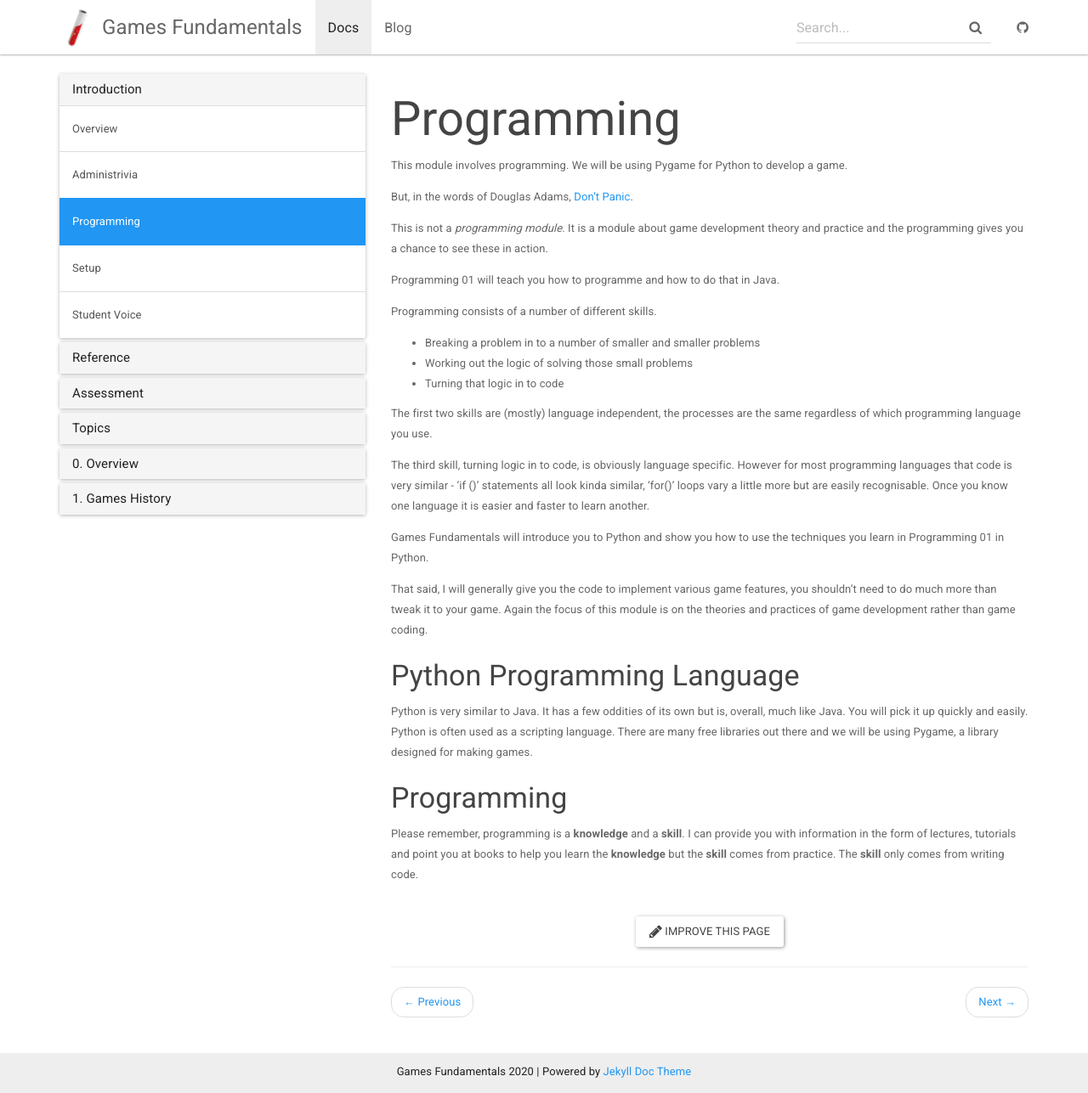
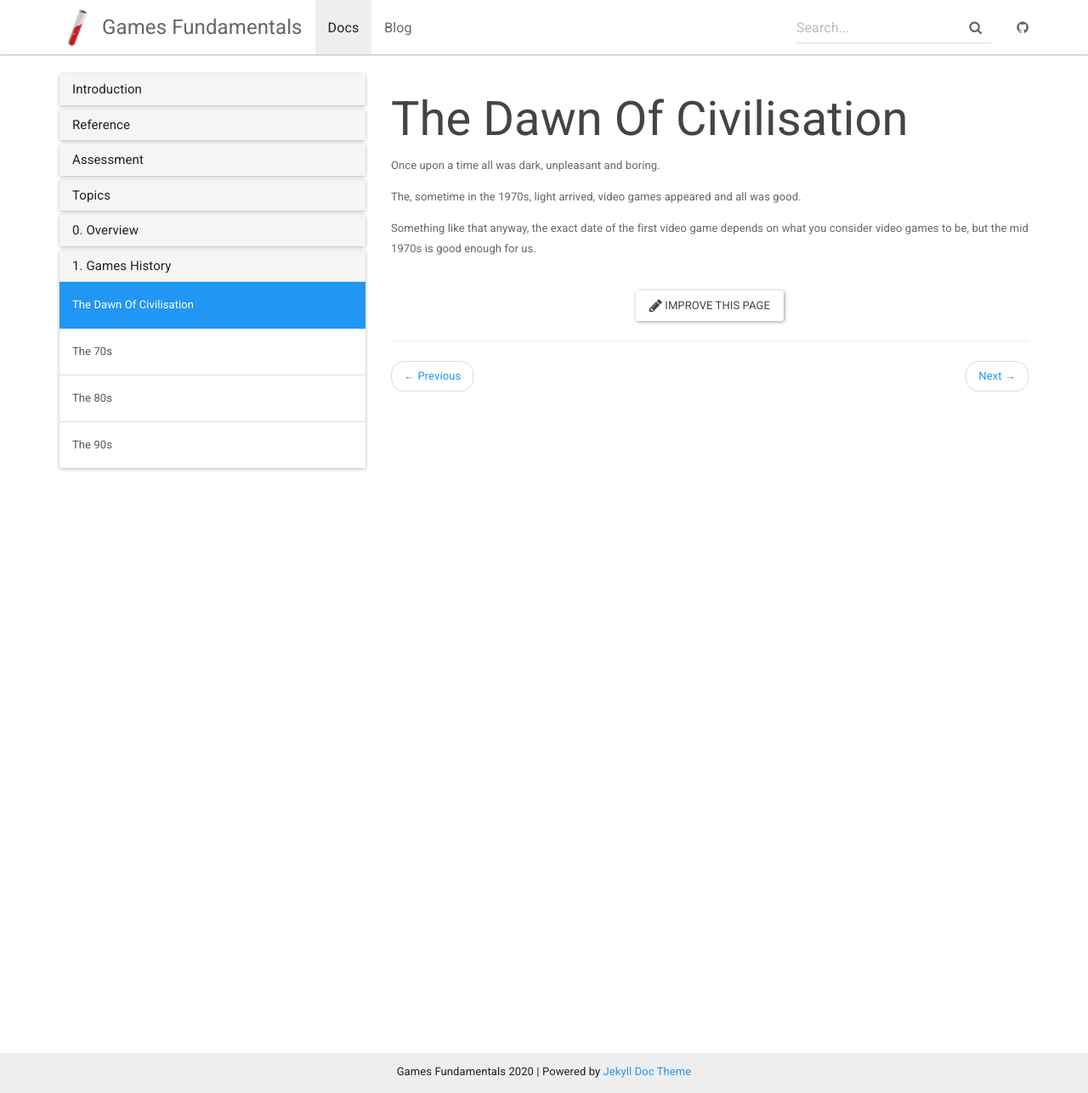
Before and after one commit to andyguestysj/gamefun, a Jekyll site: the page built from _docs/topics/1-history/before.md, in a window 1280 px wide and 1287 px high. Shown: the whole window at 85% size. Built offline with Jekyll 4.4.1, drawn with Linux system fonts in a browser that asks for light colours.

Commit message:
games history

```diff
--- a/_docs/topics/1-history/before.md
+++ b/_docs/topics/1-history/before.md
@@ -1,35 +1,10 @@
 ---
-title: Programming
-permalink: /docs/programming/
+title: The Dawn Of Civilisation
+permalink: /docs/before/
 ---
 
-This module involves programming. We will be using Pygame for Python to develop a game.
+Once upon a time all was dark, unpleasant and boring.
 
-But, in the words of Douglas Adams, [Don't Panic](https://en.wikipedia.org/wiki/The_Hitchhiker%27s_Guide_to_the_Galaxy).
+The, sometime in the 1970s, light arrived, video games appeared and all was good.
 
-This is not a *programming module*. It is a module about game development theory and practice and the programming gives you a chance to see these in action.
-
-Programming 01 will teach you how to programme and how to do that in Java.
-
-Programming consists of a number of different skills.
-* Breaking a problem in to a number of smaller and smaller problems
-* Working out the logic of solving those small problems
-* Turning that logic in to code
-
-The first two skills are (mostly) language independent, the processes are the same regardless of which programming language you use.
-
-The third skill, turning logic in to code, is obviously language specific. However for most programming languages that code is very similar - 'if ()' statements all look kinda similar, 'for()' loops vary a little more but are easily recognisable. Once you know one language it is easier and faster to learn another.
-
-Games Fundamentals will introduce you to Python and show you how to use the techniques you learn in Programming 01 in Python.
-
-That said, I will generally give you the code to implement various game features, you shouldn't need to do much more than tweak it to your game. Again the focus of this module is on the theories and practices of game development rather than game coding.
-
-### Python Programming Language
-
-Python is very similar to Java. It has a few oddities of its own but is, overall, much like Java. You will pick it up quickly and
-easily. Python is often used as a scripting language. There are many free libraries out there and we will be using Pygame, a library designed for making games.
-
-
-### Programming
-
-Please remember, programming is a **knowledge** and a **skill**. I can provide you with information in the form of lectures, tutorials and point you at books to help you learn the **knowledge** but the **skill** comes from practice. The **skill** only comes from writing code.
+Something like that anyway, the exact date of the first video game depends on what you consider video games to be, but the mid 1970s is good enough for us.
```
